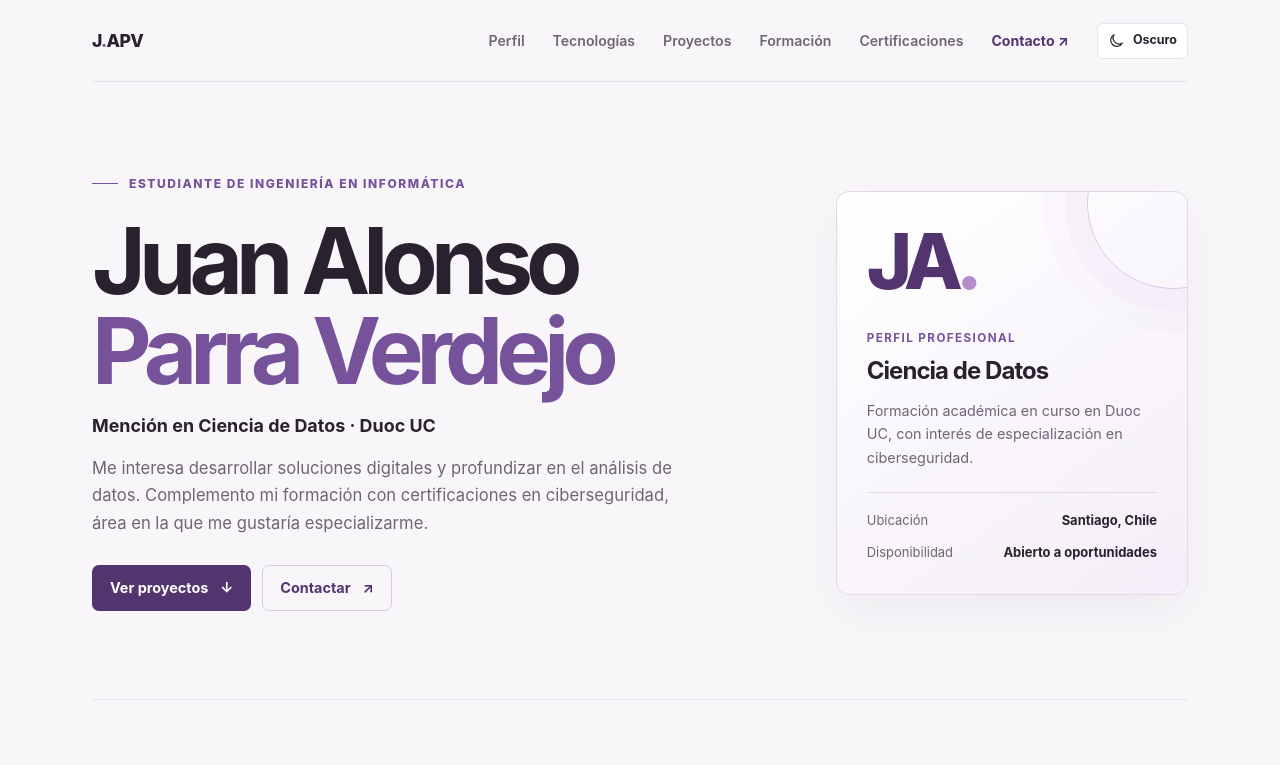
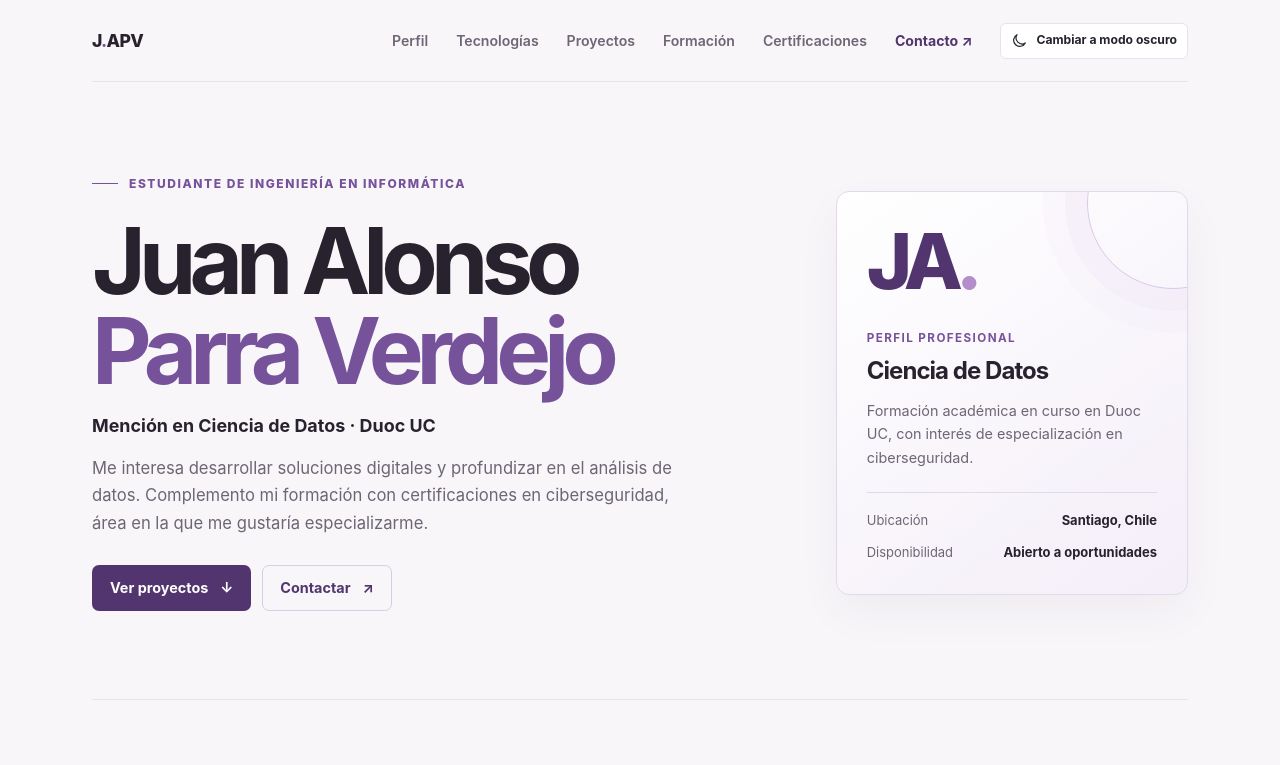
Before and after one commit to juanalonsoparraverdejo/juanalonsoparraverdejo.github.io, a plain HTML site: page index.html in a window 1280 px wide. Shown: the top 765 px of the page. Drawn offline with Linux system fonts and the light colour scheme.

Commit message:
Clarify theme toggle action and refresh stylesheet

```diff
--- a/index.html
+++ b/index.html
@@ -19,7 +19,7 @@
         document.documentElement.dataset.theme = 'light';
       }
     </script>
-    <link rel="stylesheet" href="styles.css">
+    <link rel="stylesheet" href="styles.css?v=2">
   </head>
   <body>
     <a class="skip-link" href="#contenido">Saltar al contenido</a>
@@ -35,7 +35,7 @@
           <a class="nav-contact" href="#contacto">Contacto <span aria-hidden="true">↗</span></a>
           <button class="theme-toggle" id="theme-toggle" type="button" aria-label="Activar modo oscuro" aria-pressed="false">
             <svg class="theme-icon" viewBox="0 0 24 24" aria-hidden="true"><path d="M20.2 15.5A8.5 8.5 0 0 1 8.5 3.8 8.7 8.7 0 1 0 20.2 15.5Z"/></svg>
-            <span id="theme-label">Oscuro</span>
+            <span id="theme-label">Cambiar a modo oscuro</span>
           </button>
         </nav>
       </header>
@@ -186,7 +186,7 @@
         const isDark = document.documentElement.dataset.theme === 'dark';
         themeButton.setAttribute('aria-pressed', String(isDark));
         themeButton.setAttribute('aria-label', `Activar modo ${isDark ? 'claro' : 'oscuro'}`);
-        themeLabel.textContent = isDark ? 'Claro' : 'Oscuro';
+        themeLabel.textContent = `Cambiar a modo ${isDark ? 'claro' : 'oscuro'}`;
         themeIcon.setAttribute('d', isDark
           ? 'M12 3v2m0 14v2M3 12h2m14 0h2M5.64 5.64l1.42 1.42m9.88 9.88 1.42 1.42m0-12.72-1.42 1.42m-9.88 9.88-1.42 1.42M16 12a4 4 0 1 1-8 0 4 4 0 0 1 8 0Z'
           : 'M20.2 15.5A8.5 8.5 0 0 1 8.5 3.8 8.7 8.7 0 1 0 20.2 15.5Z');
--- a/styles.css
+++ b/styles.css
@@ -43,7 +43,7 @@ a:focus-visible { outline: 3px solid #a77dc9; outline-offset: 4px; }
 .theme-toggle {
   display: inline-flex; align-items: center; gap: 8px; min-height: 36px; padding: 6px 10px;
   border: 1px solid var(--line); border-radius: 6px; background: var(--surface); color: var(--ink);
-  font: inherit; font-size: .78rem; font-weight: 680; cursor: pointer; transition: border-color .18s, background .18s;
+  font: inherit; font-size: .76rem; font-weight: 680; white-space: nowrap; cursor: pointer; transition: border-color .18s, background .18s;
 }
 .theme-toggle:hover { border-color: var(--accent); background: var(--accent-pale); }
 .theme-toggle:focus-visible { outline: 3px solid #a77dc9; outline-offset: 3px; }
```
